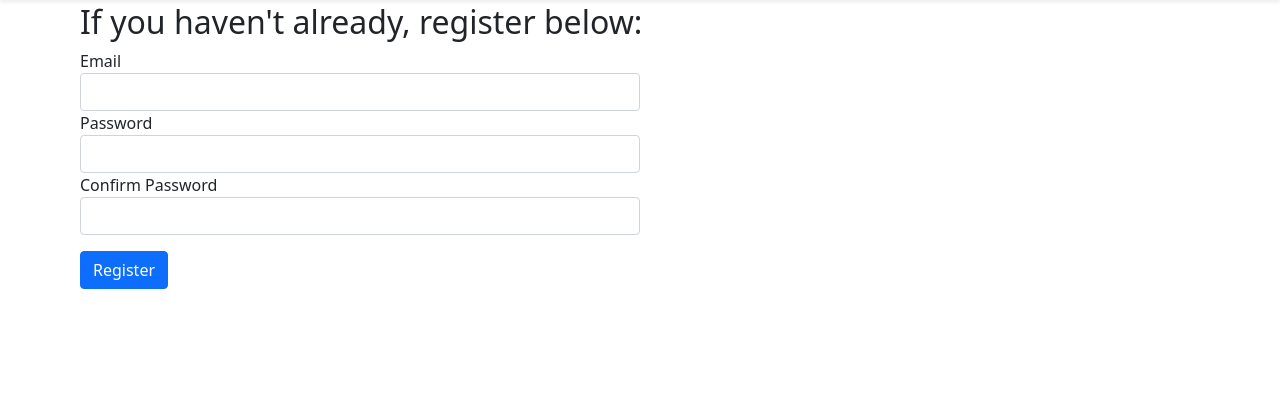
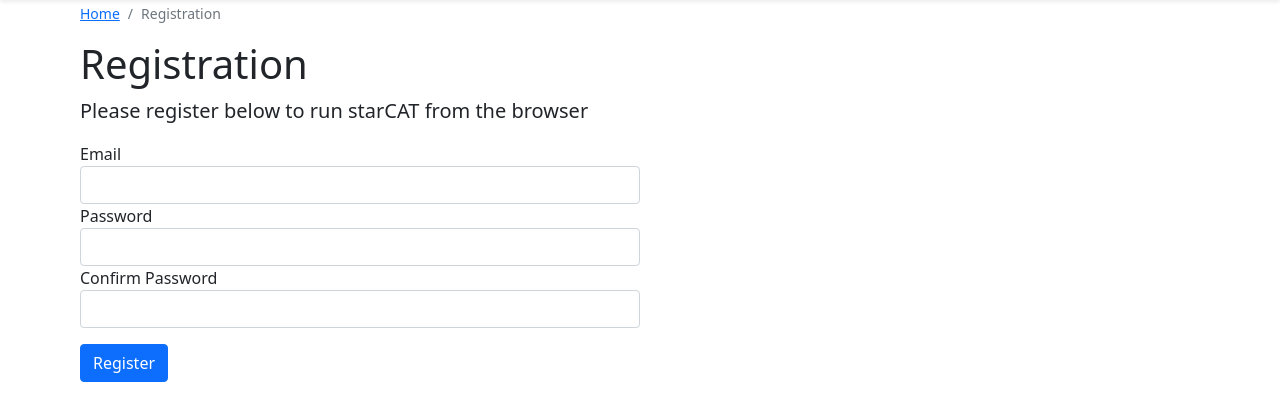
Before and after one commit to immunogenomics/starCAT_website, a Flask app: page /register in a window 1280 px wide. Shown: the part 67-487 px from the top of the page. Run offline with Flask 3, Linux system fonts and the light colour scheme.

Commit message:
small reformatting

```diff
--- a/minimal/templates/register/register.html
+++ b/minimal/templates/register/register.html
@@ -7,7 +7,16 @@
 
 {% block contents %}
      <div class="container">
-        <h2>If you haven't already, register below:</h2>
+
+    <div>
+        <ol class="breadcrumb small">
+            <li class="breadcrumb-item"><a href="{{url_for('bl_home.index')}}">Home</a></li>
+            <li class="breadcrumb-item active" aria-current="page">Registration</li>
+        </ol>
+    </div>
+
+        <h1>Registration</h1>
+        <p class="lead">Please register below to run starCAT from the browser</br></p>
             <div class="col-md-6">
                 <form method="POST" action="{{ url_for('bl_register.register') }}">
                     {{ registration_form.hidden_tag() }}
--- a/minimal/templates/starcat/starcatpage.html
+++ b/minimal/templates/starcat/starcatpage.html
@@ -14,6 +14,7 @@
         </ol>
     </div>
 
+    <h1>Run starCAT</h1>
     <p class="lead">To run starCAT from the web browser, first <a href="{{url_for('bl_register.register')}}">register</a> and input your username</br>
         and password. Then select a reference and upload your query data.</br></p>
     <form action="{{ url_for('bl_starcat.runstarcat') }}" method="post" enctype="multipart/form-data">
```
